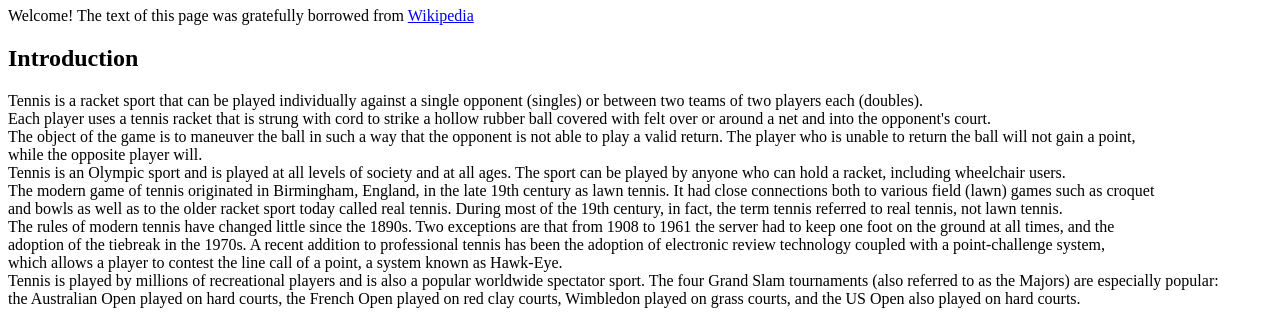
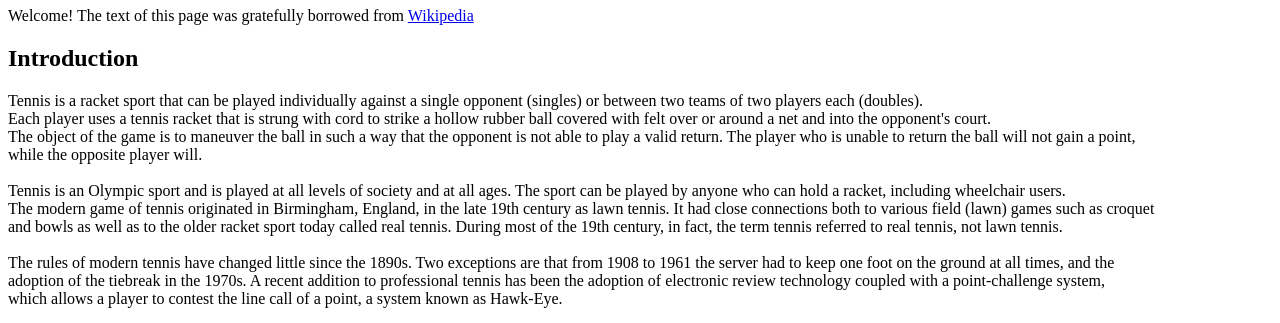
Before and after one commit to sophia-bur/my-project, a plain HTML site: page index.html in a window 1280 px wide. Shown: the part 73-396 px from the top of the page. Drawn offline with Linux system fonts and the light colour scheme.

Commit message:
Update index.html

```diff
--- a/index.html
+++ b/index.html
@@ -7,20 +7,20 @@
     <body>
         <div>
             <h1>The History of Tennis</h1>
-                <p>Welcome! The text of this page was gratefully borrowed from <a href="https://en.wikipedia.org/wiki/Tennis">Wikipedia</a></p>
+                <p>Welcome! The text of this page was gratefully borrowed from <a href="https://en.wikipedia.org/wiki/Tennis" title="Tennis article on Wikipedia">Wikipedia</a></p>
             <h2>Introduction</h2>
                 <p>Tennis is a racket sport that can be played individually against a single opponent (singles) or between two teams of two players each (doubles).<br>
                     Each player uses a tennis racket that is strung with cord to strike a hollow rubber ball covered with felt over or around a net and into the opponent's court.<br>
                     The object of the game is to maneuver the ball in such a way that the opponent is not able to play a valid return. The player who is unable to return the ball will not gain a point,<br>
-                    while the opposite player will.<br>
+                    while the opposite player will.<br><br>
 
                     Tennis is an Olympic sport and is played at all levels of society and at all ages. The sport can be played by anyone who can hold a racket, including wheelchair users.<br>
                     The modern game of tennis originated in Birmingham, England, in the late 19th century as lawn tennis. It had close connections both to various field (lawn) games such as croquet<br>
-                    and bowls as well as to the older racket sport today called real tennis. During most of the 19th century, in fact, the term tennis referred to real tennis, not lawn tennis.<br>
+                    and bowls as well as to the older racket sport today called real tennis. During most of the 19th century, in fact, the term tennis referred to real tennis, not lawn tennis.<br><br>
 
                     The rules of modern tennis have changed little since the 1890s. Two exceptions are that from 1908 to 1961 the server had to keep one foot on the ground at all times, and the <br>
                     adoption of the tiebreak in the 1970s. A recent addition to professional tennis has been the adoption of electronic review technology coupled with a point-challenge system, <br>
-                    which allows a player to contest the line call of a point, a system known as Hawk-Eye.<br>
+                    which allows a player to contest the line call of a point, a system known as Hawk-Eye.<br><br>
 
                     Tennis is played by millions of recreational players and is also a popular worldwide spectator sport. The four Grand Slam tournaments (also referred to as the Majors) are especially popular:<br>
                     the Australian Open played on hard courts, the French Open played on red clay courts, Wimbledon played on grass courts, and the US Open also played on hard courts.
```
